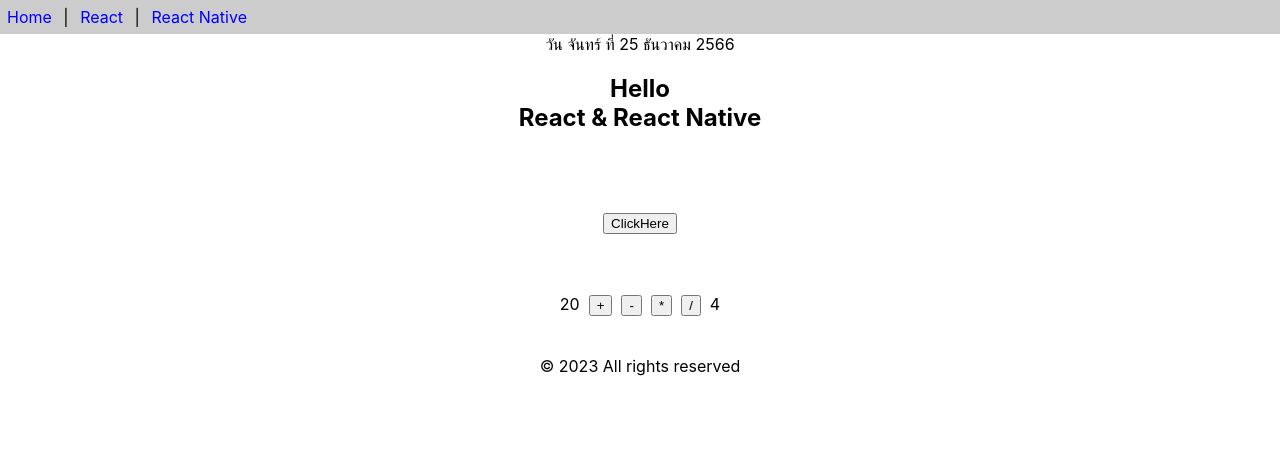
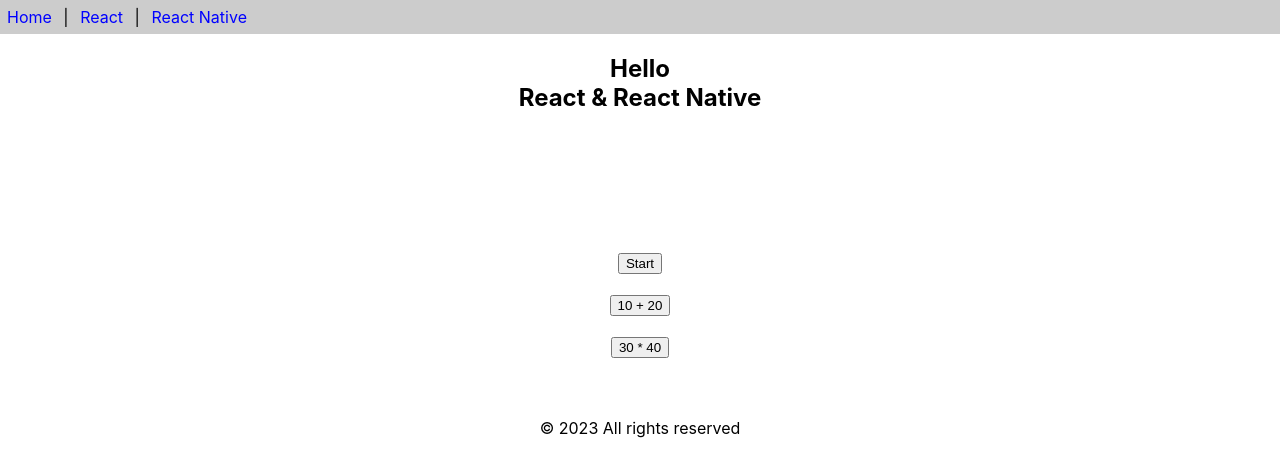
Before and after one commit to SanyaTangook/React-Projact, a React (Create React App) app: page / in a window 1280 px wide. Shown: the top 476 px of the page. Built offline with nearby package versions, Linux system fonts and the light colour scheme.

Commit message:
Update Evrnt Data

```diff
--- a/src/App.js
+++ b/src/App.js
@@ -3,18 +3,17 @@
 import {Contrnt , Footer} from "./Contrnt";
 import Calendar from './class-components';
 import Button from './class-components2';
+import { EventData } from "./event-data";
 import {Calculator} from './calculator';
 
 function App() {
 	return (
 		<>
 			<Header />
-			<center> <Calendar /> </center>
 			<Contrnt/>
-			<center> <Button /> </center>
 			<br/>
 			<br/>
-			<Calculator />
+			<EventData />
 			<br/>
 			<br/>
 			<Footer />
```
